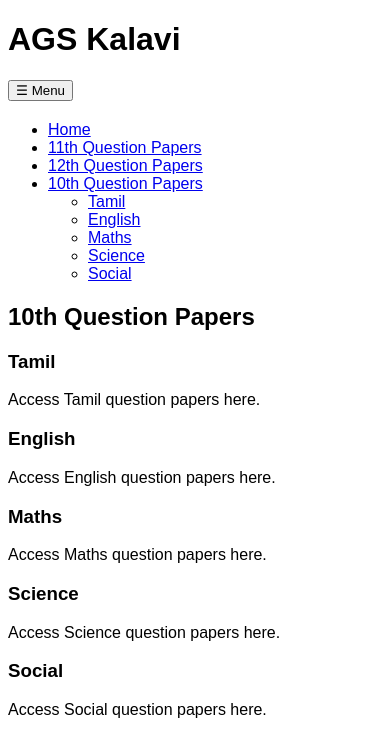
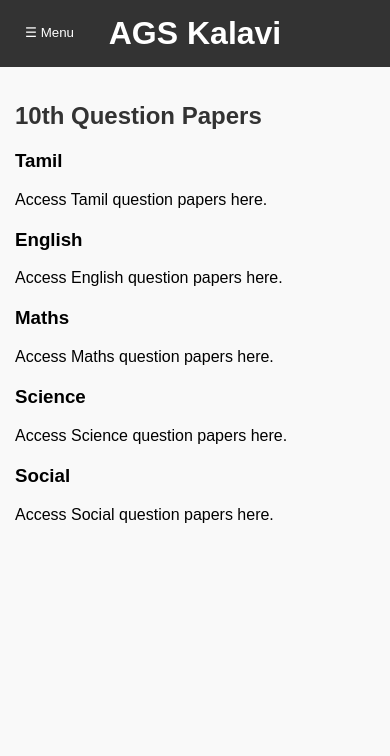
Before and after one commit to Santhosh0321/Onemark, a plain HTML site: page index.html in a window 390 px wide. Drawn offline with Linux system fonts and the light colour scheme.

Commit message:
Update styles.css
Yes

```diff
--- a/styles.css
+++ b/styles.css
@@ -1,20 +1,129 @@
+/* General styling */
 body {
-font-family: Arial, sans-serif;
+  font-family: Arial, sans-serif;
+  margin: 0;
+  padding: 0;
+  background-color: #f9f9f9;
 }
-.container {
-width: 50%;
-margin: auto;
+
+header {
+  background-color: #333;
+  color: white;
+  padding: 15px;
+  text-align: center;
 }
-.question {
-margin-bottom: 20px;
+
+header h1 {
+  margin: 0;
 }
-button {
-display: block;
-margin: 20px 0;
+
+#menu-toggle {
+  position: absolute;
+  top: 15px;
+  left: 15px;
+  background-color: #333;
+  color: white;
+  border: none;
+  padding: 10px;
+  cursor: pointer;
 }
-.correct {
-color: green;
+
+/* Navigation bar styling */
+#nav-container {
+  width: 250px;
+  background-color: #555;
+  position: fixed;
+  top: 0;
+  left: 0;
+  height: 100%;
+  padding: 20px;
+  transform: translateX(-100%);
+  transition: transform 0.3s ease-in-out;
 }
-.incorrect {
-color: red;
+
+#nav-container.nav-open {
+  transform: translateX(0);
 }
+
+nav ul {
+  list-style: none;
+  padding: 0;
+}
+
+nav li {
+  margin: 15px 0;
+}
+
+nav li a {
+  color: white;
+  text-decoration: none;
+  display: block;
+  padding: 10px;
+  background-color: #777;
+}
+
+nav li a:hover {
+  background-color: #444;
+}
+
+.has-submenu .submenu {
+  display: none;
+  list-style: none;
+  margin: 10px 0 0;
+  padding: 0;
+}
+
+.has-submenu:hover .submenu {
+  display: block;
+}
+
+.submenu li {
+  margin: 5px 0;
+}
+
+.submenu li a {
+  padding: 10px 15px;
+  background-color: #888;
+}
+
+.submenu li a:hover {
+  background-color: #666;
+}
+
+/* Main content styling */
+main {
+  margin-left: 270px;
+  padding: 20px;
+}
+
+h2 {
+  color: #333;
+}
+
+h3 {
+  margin-top: 20px;
+}
+
+.subjects p {
+  margin-bottom: 15px;
+}
+
+/* Responsive design for small screens */
+@media (max-width: 768px) {
+  #menu-toggle {
+    display: block;
+  }
+
+  #nav-container {
+    transform: translateX(-100%);
+  }
+
+  #nav-container.nav-open {
+    transform: translateX(0);
+  }
+
+  main {
+    margin-left: 0;
+    padding: 15px;
+  }
+  }
```
